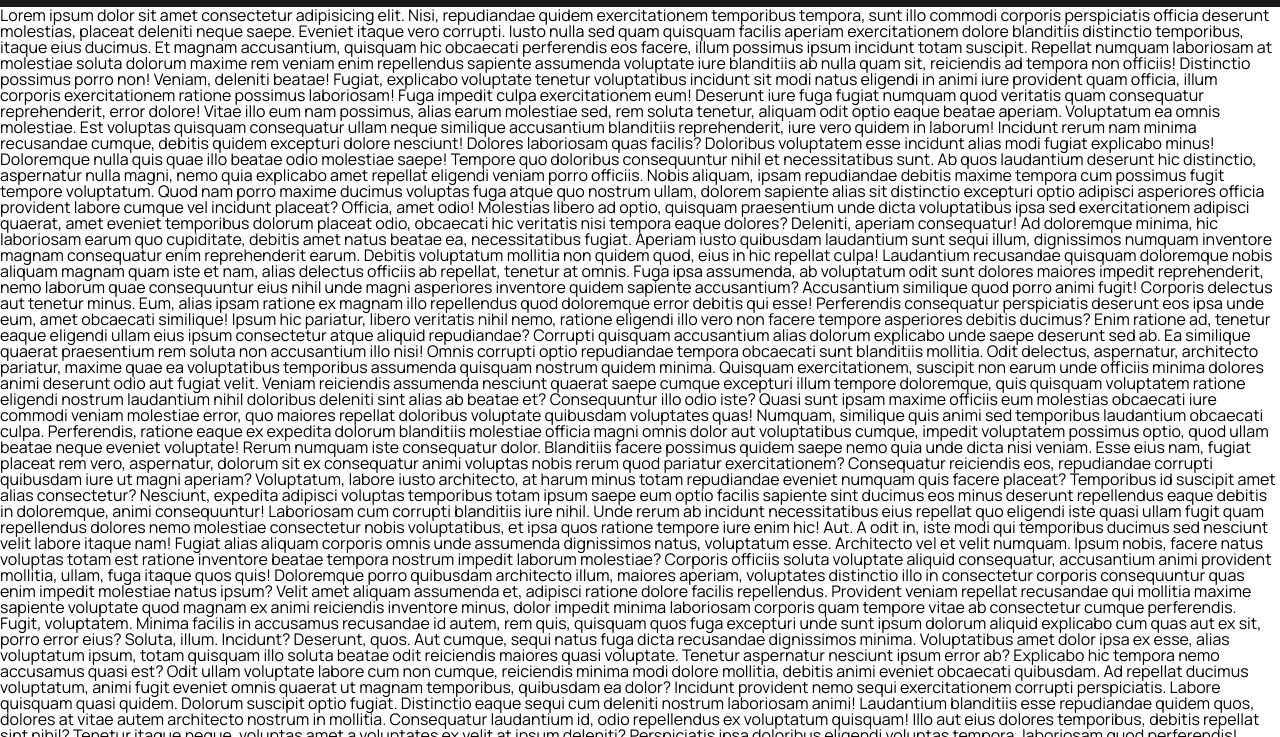
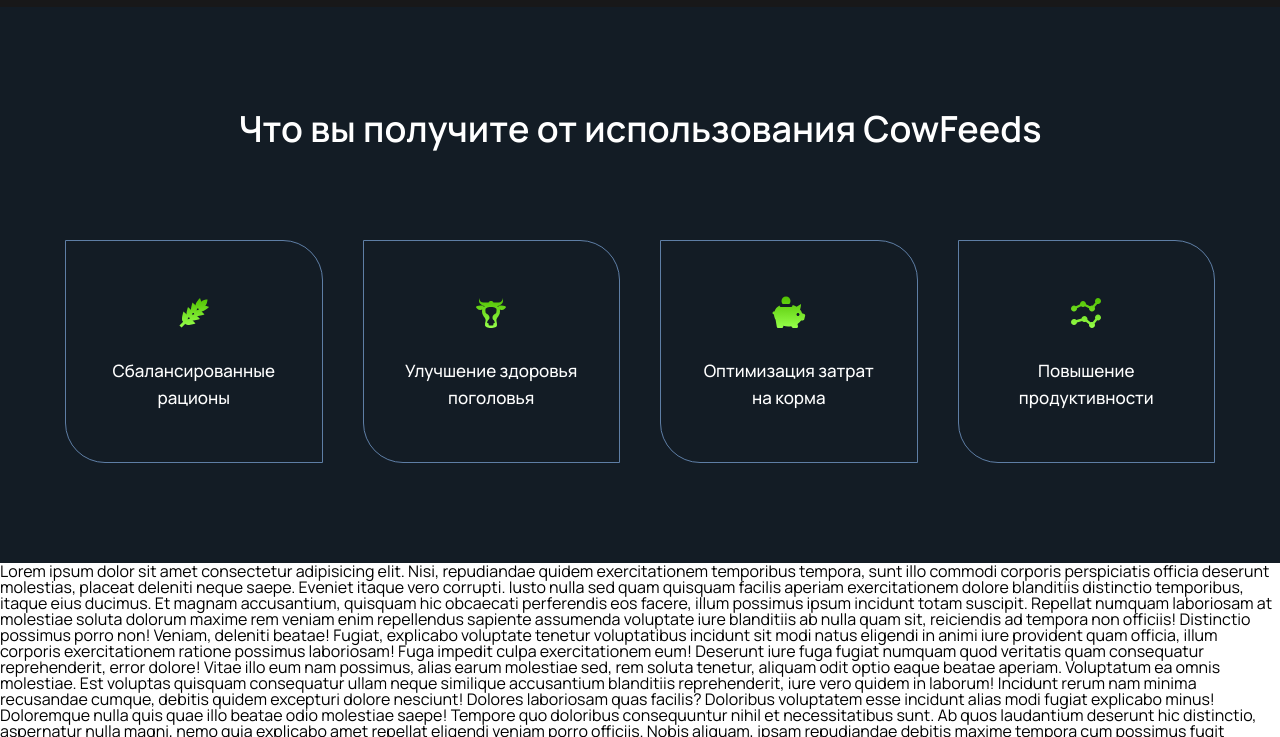
Before and after one commit to dakishimete/cowfeed-repo, a website: page #src/index.html in a window 1280 px wide. Shown: the part 63-800 px from the top of the page. Drawn offline with nearby package versions, Linux system fonts and the light colour scheme; files that its build step writes are made by us from their sources.

Commit message:
benefits wide

```diff
--- /dev/null
+++ b/#src/_benefits.html
@@ -0,0 +1,46 @@
+<div class="benefits">
+    <div class="max-width-container">
+        <div class="benefits__title section-title">Что вы получите от использования CowFeeds</div>
+        <div class="benefits__content">
+            <ul class="benefits__list">
+
+                <li class="benefits__item">
+                    <div class="benefit">
+                        <div class="benefit__icon">
+                            <img src="./img/benefits/1.svg" alt="">
+                        </div>
+                        <div class="benefit__text">Cбалансированные рационы</div>
+                    </div>
+                </li>
+
+                <li class="benefits__item">
+                    <div class="benefit">
+                        <div class="benefit__icon">
+                            <img src="./img/benefits/2.svg" alt="">
+                        </div>
+                        <div class="benefit__text">Улучшение здоровья поголовья</div>
+                    </div>
+                </li>
+
+                <li class="benefits__item">
+                    <div class="benefit">
+                        <div class="benefit__icon">
+                            <img src="./img/benefits/3.svg" alt="">
+                        </div>
+                        <div class="benefit__text">Оптимизация затрат на корма</div>
+                    </div>
+                </li>
+
+                <li class="benefits__item">
+                    <div class="benefit">
+                        <div class="benefit__icon">
+                            <img src="./img/benefits/4.svg" alt="">
+                        </div>
+                        <div class="benefit__text">Повышение продуктивности</div>
+                    </div>
+                </li>
+
+            </ul>
+        </div>
+    </div>
+</div>
--- a/#src/index.html
+++ b/#src/index.html
@@ -12,6 +12,9 @@
 <body>
     @@include('_header.html')
     <main class="main">
+        @@include('_benefits.html')
+
+
         Lorem ipsum dolor sit amet consectetur adipisicing elit. Nisi, repudiandae quidem exercitationem temporibus tempora, sunt illo commodi corporis perspiciatis officia deserunt molestias, placeat deleniti neque saepe. Eveniet itaque vero corrupti.
         Iusto nulla sed quam quisquam facilis aperiam exercitationem dolore blanditiis distinctio temporibus, itaque eius ducimus. Et magnam accusantium, quisquam hic obcaecati perferendis eos facere, illum possimus ipsum incidunt totam suscipit.
         Repellat numquam laboriosam at molestiae soluta dolorum maxime rem veniam enim repellendus sapiente assumenda voluptate iure blanditiis ab nulla quam sit, reiciendis ad tempora non officiis! Distinctio possimus porro non!
--- /dev/null
+++ b/#src/scss/benefits.scss
@@ -0,0 +1,43 @@
+.benefits {
+    width: 100%;
+    background-color: #131C25;
+    padding: 100px 0 100px;
+
+    &__title {
+        margin-bottom: 90px;
+    }
+
+    &__list {
+        display: flex;
+        margin: 0 auto;
+        align-items: stretch;
+        width: calc(100% + 20px*2); //depends on .benefits-item margin*2
+        margin: 0 -20px; //depends on .benefits-item margin
+    }
+
+    &__item {
+        flex: 0 0 25%; //4x1
+        margin-bottom: 0;
+    }
+
+    .benefit {
+        height: 100%;
+        margin: 0 20px;
+        border: 1px solid var(--color-grey-dark);
+        border-radius: 0 40px 0 40px;
+        text-align: center;
+        padding: 40px 40px 50px;
+
+        &__icon {
+            margin-bottom: 10px;
+        }
+
+        &__text {
+            color: #fff;
+            font-size: 17px;
+            line-height: 1.6;
+            font-weight: 500;
+        }
+    }
+
+}
--- a/#src/scss/style.scss
+++ b/#src/scss/style.scss
@@ -42,7 +42,7 @@
 
 .max-width-container {
     max-width: 1150px;
-    padding: 0 20px;
+    padding: 0;
     margin: 0 auto;
 }
 
@@ -50,6 +50,15 @@
     margin-top: 70px;
 }
 
+.section-title {
+    color: #fff;
+    text-align: center;
+    font-weight: 600;
+    line-height: 1.2;
+    font-size: 36px;
+}
+
 
 
 @import "header";
+@import "benefits";
```
Also changed, not shown: #src/img/benefits/1.svg (added), #src/img/benefits/2.svg (added), #src/img/benefits/3.svg (added), #src/img/benefits/4.svg (added).
